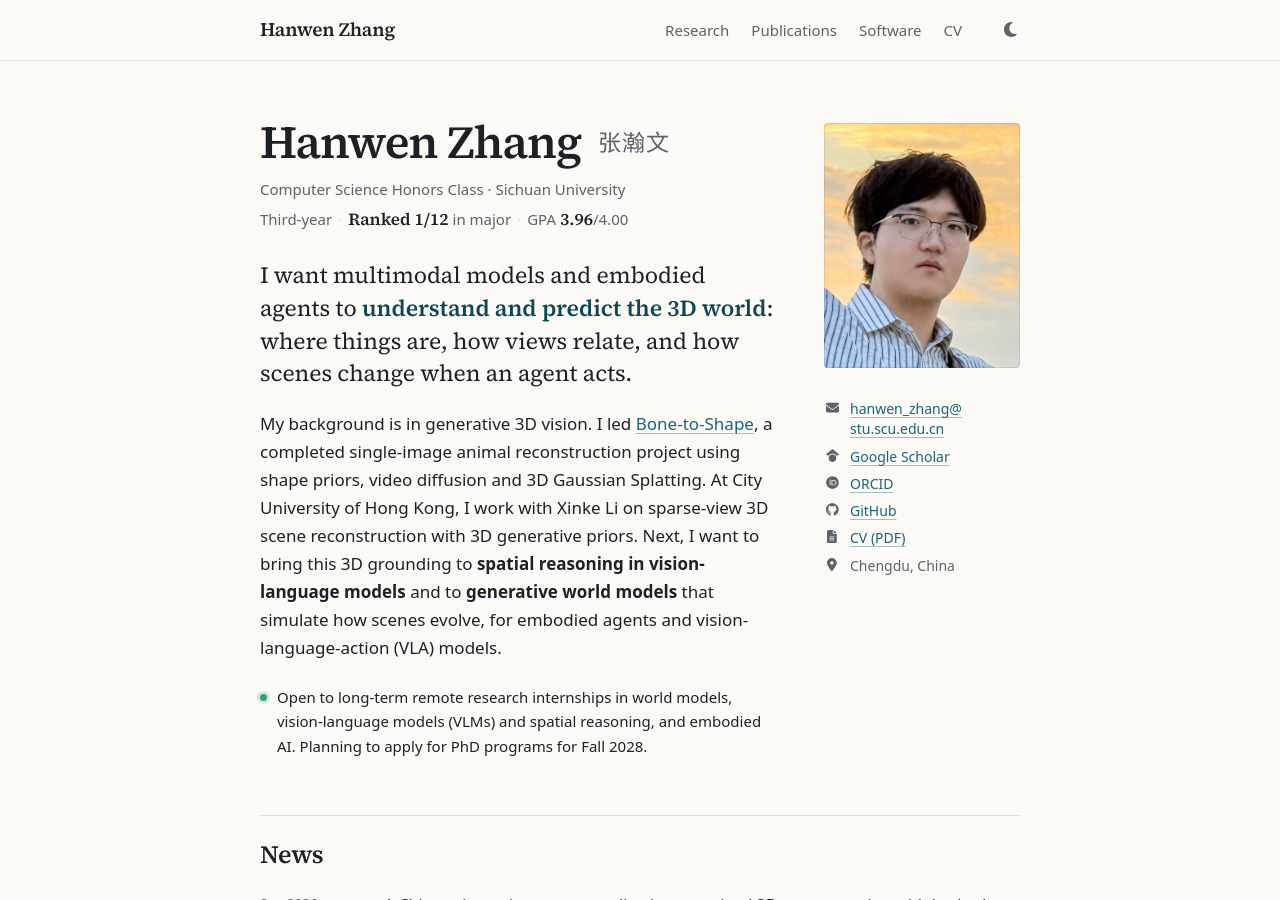
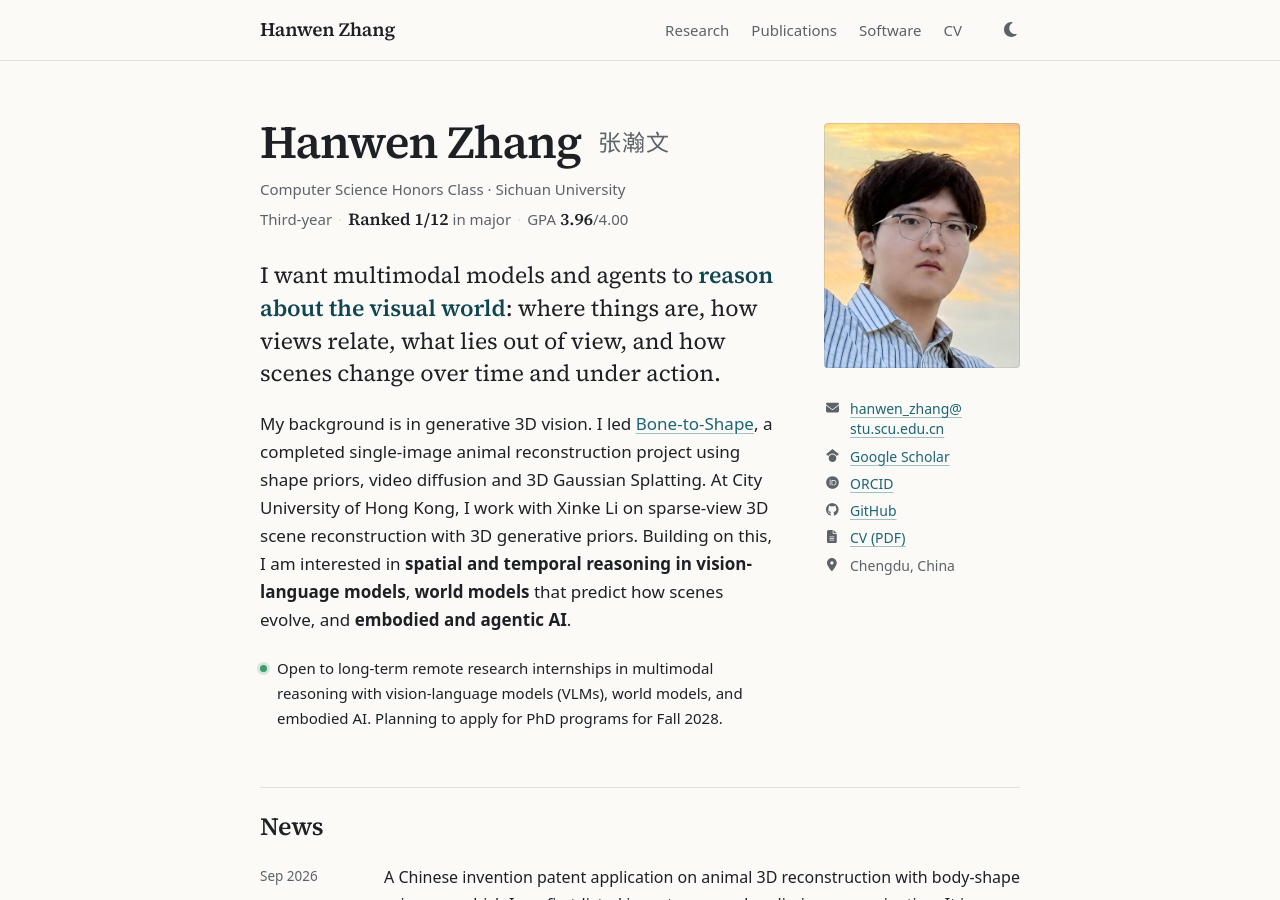
Before and after one commit to hwzhangcs/hwzhangcs.github.io, a Jekyll site: the page built from _pages/about.md, in a window 1280 px wide and 900 px high. Built offline with Jekyll 4.4.1, drawn with Linux system fonts in a browser that asks for light colours.

Commit message:
Reframe research interests around reasoning about the visual world
Drop the 3D-world framing from the homepage lead in favor of concrete
questions (where things are, how views relate, what lies out of view,
how scenes change over time and under action), and sync the interest
wording across the homepage, CV page, site config, and CV PDF.

Co-Authored-By: Claude Opus 5.5 <noreply@anthropic.com>

```diff
--- a/_config.yml
+++ b/_config.yml
@@ -4,7 +4,7 @@
 locale      : "en-US"
 title       : "Hanwen Zhang / 张瀚文"
 name        : "Hanwen Zhang"
-description : "Hanwen Zhang - Computer science honors undergraduate interested in spatial reasoning in multimodal models and generative world models for embodied agents"
+description : "Hanwen Zhang - Computer science honors undergraduate interested in spatial and temporal reasoning in multimodal models, world models, and embodied and agentic AI"
 url         : "https://hwzhangcs.github.io"
 baseurl     : ""
 repository  : "hwzhangcs/hwzhangcs.github.io"
--- a/_includes/home/hero.html
+++ b/_includes/home/hero.html
@@ -17,8 +17,8 @@
     <li class="hero-location">{% include icon.html name="location-dot" %}{{ site.author.location }}</li>
   </ul>
   <div class="hero-text">
-    <p class="hero-lead">I want multimodal models and embodied agents to <strong>understand and predict the 3D world</strong>: where things are, how views relate, and how scenes change when an agent acts.</p>
-    <p>My background is in generative 3D vision. I led <a href="{{ '/research/bone-to-shape/' | relative_url }}">Bone-to-Shape</a>, a completed single-image animal reconstruction project using shape priors, video diffusion and 3D Gaussian Splatting. At City University of Hong Kong, I work with Xinke Li on sparse-view 3D scene reconstruction with 3D generative priors. Next, I want to bring this 3D grounding to <strong>spatial reasoning in vision-language models</strong> and to <strong>generative world models</strong> that simulate how scenes evolve, for embodied agents and vision-language-action (VLA) models.</p>
-    <p class="hero-status"><span class="status-dot" aria-hidden="true"></span>Open to long-term remote research internships in world models, vision-language models (VLMs) and spatial reasoning, and embodied AI. Planning to apply for PhD programs for Fall 2028.</p>
+    <p class="hero-lead">I want multimodal models and agents to <strong>reason about the visual world</strong>: where things are, how views relate, what lies out of view, and how scenes change over time and under action.</p>
+    <p>My background is in generative 3D vision. I led <a href="{{ '/research/bone-to-shape/' | relative_url }}">Bone-to-Shape</a>, a completed single-image animal reconstruction project using shape priors, video diffusion and 3D Gaussian Splatting. At City University of Hong Kong, I work with Xinke Li on sparse-view 3D scene reconstruction with 3D generative priors. Building on this, I am interested in <strong>spatial and temporal reasoning in vision-language models</strong>, <strong>world models</strong> that predict how scenes evolve, and <strong>embodied and agentic AI</strong>.</p>
+    <p class="hero-status"><span class="status-dot" aria-hidden="true"></span>Open to long-term remote research internships in multimodal reasoning with vision-language models (VLMs), world models, and embodied AI. Planning to apply for PhD programs for Fall 2028.</p>
   </div>
 </header>
--- a/_pages/about.md
+++ b/_pages/about.md
@@ -3,7 +3,7 @@ layout: academic
 hero: true
 permalink: /
 title: "Hanwen Zhang"
-excerpt: "Hanwen Zhang ranks first in the Computer Science Honors Class at Sichuan University, a selective standalone major, and is interested in spatial reasoning in multimodal models and generative world models for embodied agents, with a background in generative 3D vision."
+excerpt: "Hanwen Zhang ranks first in the Computer Science Honors Class at Sichuan University, a selective standalone major, and is interested in spatial and temporal reasoning in multimodal models, world models, and embodied and agentic AI, with a background in generative 3D vision."
 redirect_from:
   - /about/
   - /about.html
```
Also changed, not shown: _pages/cv.md (+3 -3 lines), 2 other files.
